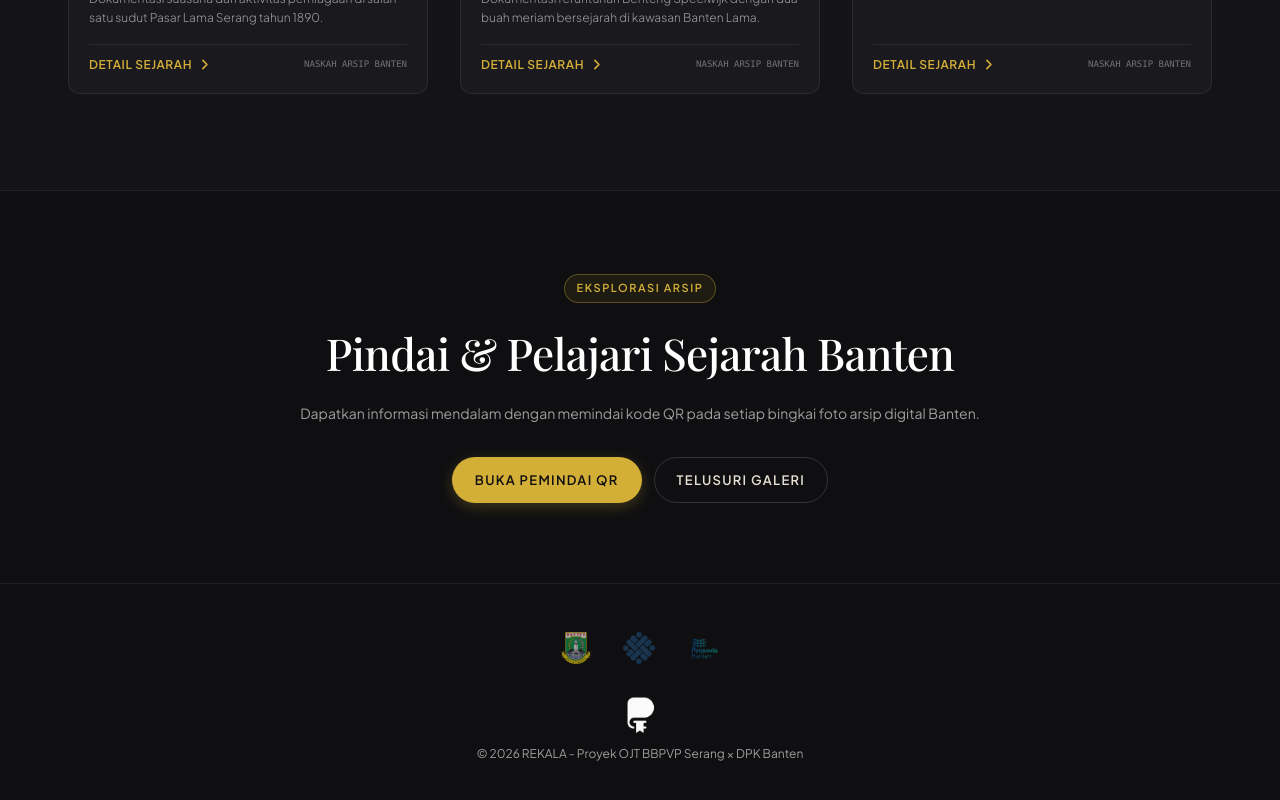
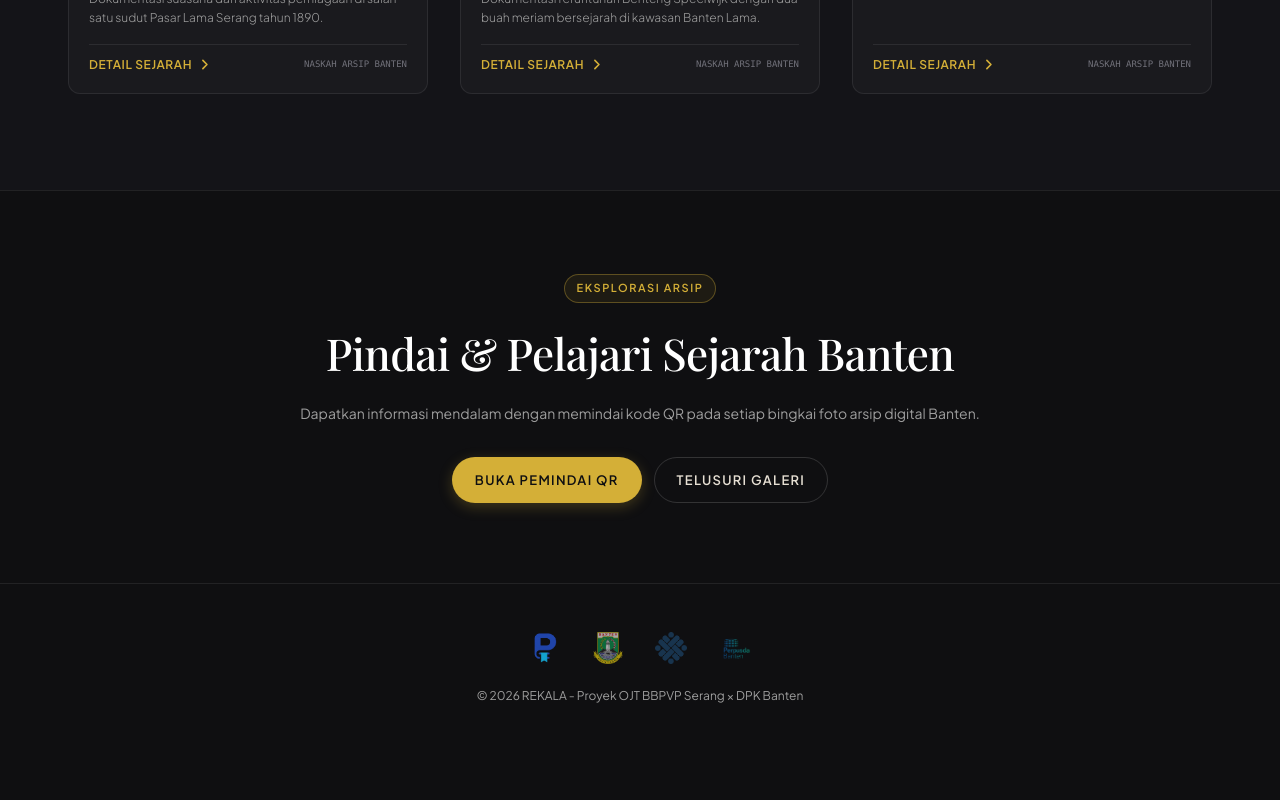
Before and after one commit to Ibnuwu/rekala, a Next.js app: page / in a window 1280 px wide. Shown: the part 2662-3462 px from the top of the page. After the commit the page ends 3414 px from the top, so only its background shows below. Built offline with nearby package versions, Linux system fonts and the light colour scheme; no server answers; a web font is replaced by a local one.

Commit message:
feat: update logo blue

```diff
--- a/src/app/layout.tsx
+++ b/src/app/layout.tsx
@@ -24,7 +24,7 @@ export const metadata: Metadata = {
     ],
   },
   icons: {
-    icon: '/logo/logo-light.png',
+    icon: '/logo/logo-warna.png',
   },
 };
 
@@ -36,7 +36,8 @@ export default function RootLayout({
   return (
     <html lang="id" className="dark scroll-smooth" suppressHydrationWarning>
       <head>
-        <link rel="icon" href="/logo/logo-light.png" type="image/png" />
+        <link rel="icon" href="/logo/logo-warna.png" type="image/png" />
+        <link rel="apple-touch-icon" href="/logo/logo-warna.png" />
         <link rel="preconnect" href="https://fonts.googleapis.com" />
         <link rel="preconnect" href="https://fonts.gstatic.com" crossOrigin="anonymous" />
         {/* eslint-disable-next-line @next/next/no-page-custom-font */}
--- a/src/components/layout/Footer.tsx
+++ b/src/components/layout/Footer.tsx
@@ -8,6 +8,20 @@ export function Footer() {
       <div className="container-editorial max-w-4xl flex flex-col items-center">
         {/* Direct Horizontal Logo Row without Boxes */}
         <div className="flex items-center justify-center gap-6 sm:gap-8 flex-wrap">
+          {/* REKALA Brand Logo */}
+          <div
+            className="flex items-center justify-center opacity-85 hover:opacity-100 transition-all duration-300 hover:scale-105"
+            title="REKALA"
+          >
+            <Image
+              src="/logo/logo-warna.png"
+              alt="Logo REKALA"
+              width={120}
+              height={32}
+              className="h-7 sm:h-8 w-auto object-contain"
+            />
+          </div>
+
           {/* 1. Provinsi Banten */}
           <div
             className="flex items-center justify-center opacity-70 hover:opacity-100 transition-all duration-300 hover:scale-105"
@@ -51,26 +65,8 @@ export function Footer() {
           </div>
         </div>
 
-        {/* Dual-Theme REKALA Brand Logo Centered */}
-        <div className="mt-8 mb-3 flex items-center justify-center">
-          <Image
-            src="/logo/logo-dark.png"
-            alt="REKALA Logo"
-            width={38}
-            height={38}
-            className="block dark:hidden object-contain"
-          />
-          <Image
-            src="/logo/logo-light.png"
-            alt="REKALA Logo"
-            width={38}
-            height={38}
-            className="hidden dark:block object-contain"
-          />
-        </div>
-
         {/* Centered Footer Text Directly Below Logos */}
-        <p className="font-sans text-xs text-[var(--text-secondary)]">
+        <p className="mt-6 font-sans text-xs text-[var(--text-secondary)]">
           © 2026 REKALA - Proyek OJT BBPVP Serang × DPK Banten
         </p>
       </div>
```
Also changed, not shown: public/logo/logo-warna.png (added).
